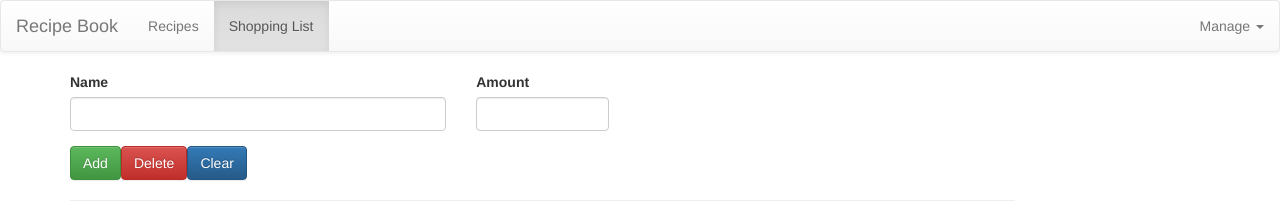
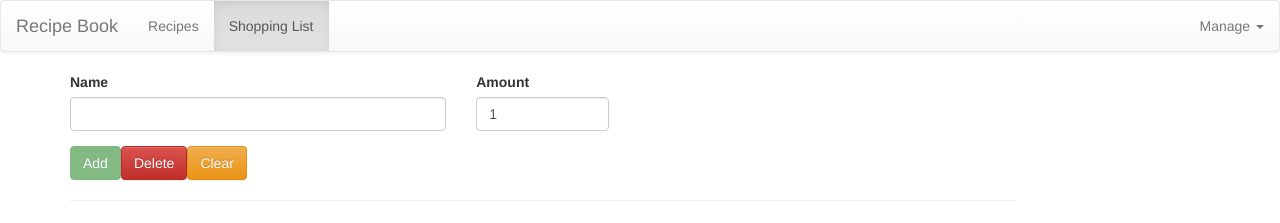
Before and after one commit to lineape/max-angular-course-project, an Angular app: page /shopping-list in a window 1280 px wide. Shown: the top 223 px of the page. Built offline with nearby package versions, Linux system fonts and the light colour scheme; no server answers.

Commit message:
use ReactiveForm for adding ingredients

```diff
--- a/src/app/app.module.ts
+++ b/src/app/app.module.ts
@@ -14,7 +14,7 @@ import { ShoppingListService } from './shopping-list/shopping-list.service';
 import { AppRoutingModule } from './app-routing.module';
 import { RecipeEditComponent } from './recipes/recipe-edit/recipe-edit.component';
 import { RecipeStartComponent } from './recipes/recipe-start/recipe-start.component';
-import { FormsModule } from '@angular/forms';
+import { FormsModule, ReactiveFormsModule } from '@angular/forms';
 
 @NgModule({
   declarations: [
@@ -30,7 +30,7 @@ import { FormsModule } from '@angular/forms';
     RecipeEditComponent,
     RecipeStartComponent,
   ],
-  imports: [BrowserModule, AppRoutingModule, FormsModule],
+  imports: [BrowserModule, AppRoutingModule, FormsModule, ReactiveFormsModule],
   providers: [ShoppingListService],
   bootstrap: [AppComponent],
 })
--- a/src/app/shopping-list/shopping-edit/shopping-edit.component.html
+++ b/src/app/shopping-list/shopping-edit/shopping-edit.component.html
@@ -1,6 +1,6 @@
 <div class="row">
   <div class="col-xs-12">
-    <form>
+    <form [formGroup]="form" (ngSubmit)="onSubmit()">
       <div class="row">
         <div class="col-sm-5 form-group">
           <label for="name">Name</label>
@@ -8,7 +8,8 @@
             type="text"
             id="name"
             class="form-control"
-            #nameInput>
+            formControlName="name"
+          >
         </div>
         <div class="col-sm-2 form-group">
           <label for="amount">Amount</label>
@@ -16,20 +17,15 @@
             type="number"
             id="amount"
             class="form-control"
-            #amountInput>
+            formControlName="amount">
         </div>
       </div>
 
       <div class="row">
         <div class="col-xs-12">
-          <button
-            class="btn btn-success"
-            (click)="onAdd($event, nameInput, amountInput)"
-          >
-            Add
-          </button>
+          <button class="btn btn-success" [disabled]="form.invalid">Add</button>
           <button class="btn btn-danger" type="button">Delete</button>
-          <button class="btn btn-primary" type="button" (click)="onClear()">Clear</button>
+          <button class="btn btn-warning" type="button" (click)="onClear()">Clear</button>
         </div>
       </div>
     </form>
--- a/src/app/shopping-list/shopping-edit/shopping-edit.component.ts
+++ b/src/app/shopping-list/shopping-edit/shopping-edit.component.ts
@@ -1,6 +1,7 @@
 import { Component, OnInit } from '@angular/core';
 import { Ingredient } from '../../shared/ingredient.model';
 import { ShoppingListService } from '../shopping-list.service';
+import { FormControl, FormGroup, Validators } from '@angular/forms';
 
 @Component({
   selector: 'app-shopping-edit',
@@ -8,18 +9,22 @@ import { ShoppingListService } from '../shopping-list.service';
   styleUrls: ['./shopping-edit.component.css'],
 })
 export class ShoppingListEditComponent implements OnInit {
+  form: FormGroup;
   constructor(private shoppingListService: ShoppingListService) {}
 
-  ngOnInit() {}
+  ngOnInit() {
+    const { required, minLength, min } = Validators;
+    this.form = new FormGroup({
+      name: new FormControl(null, [required, minLength(2)]),
+      amount: new FormControl(1, [required, min(1)]),
+    });
+  }
 
-  onAdd(e: Event, nameInput: HTMLInputElement, amountInput: HTMLInputElement) {
-    e.preventDefault();
-    const name = nameInput.value;
-    const amount = parseInt(amountInput.value, 10);
-    const ingredient = new Ingredient(name, amount);
-    if (Ingredient.isValid(ingredient)) {
-      this.shoppingListService.addToList(ingredient);
-    }
+  onSubmit() {
+    const { name, amount } = this.form.value;
+    const ingredient = new Ingredient(name, Math.floor(amount));
+    this.shoppingListService.addToList(ingredient);
+    this.form.reset({ amount: 1 });
   }
 
   onClear() {
```
